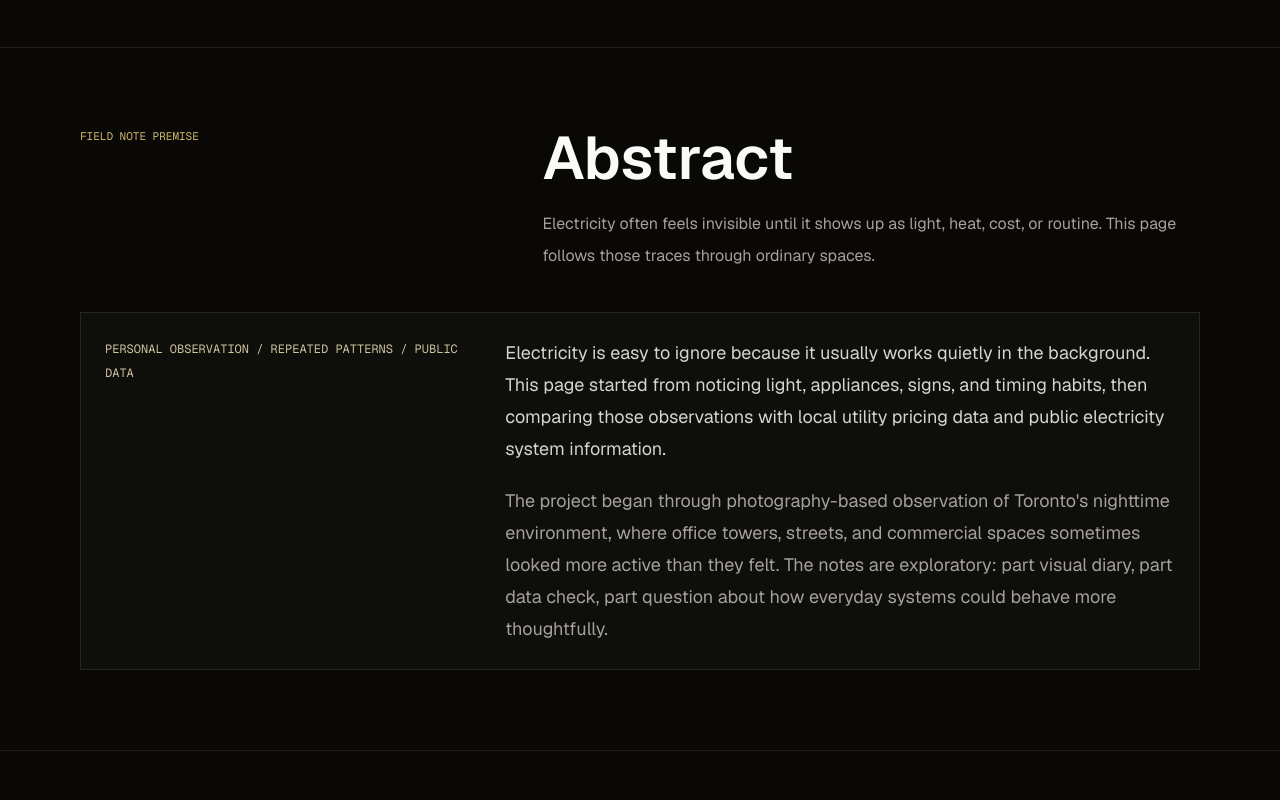
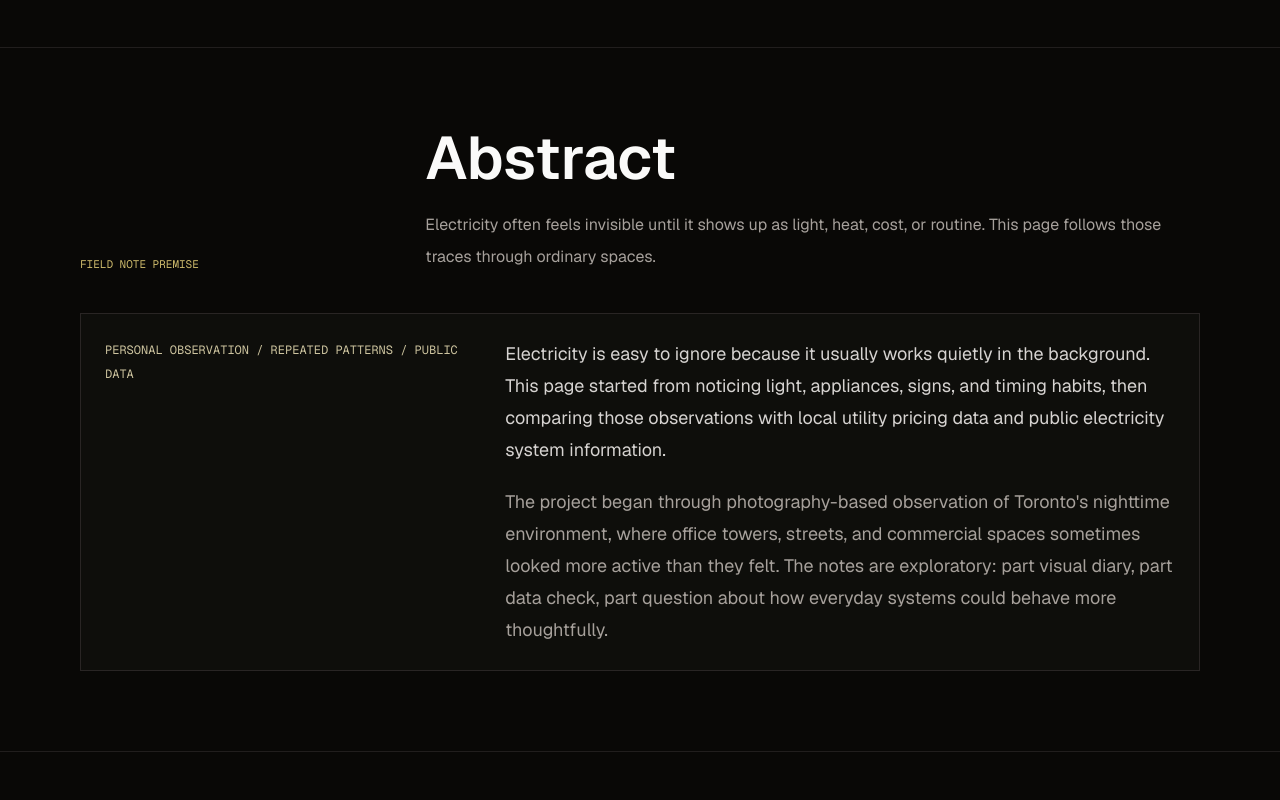
Before and after one commit to Shunnnyyy/power-in-practice, a Next.js app: page / in a window 1280 px wide. Shown: the part 840-1640 px from the top of the page. Built offline with nearby package versions, Linux system fonts and the light colour scheme.

Commit message:
Refine section hierarchy and card styling

```diff
--- a/app/globals.css
+++ b/app/globals.css
@@ -128,9 +128,9 @@ html {
 .pip-source-card:hover,
 .pip-photo-card:hover {
   border-color: rgba(246, 220, 166, .32);
-  box-shadow: 0 18px 54px rgba(0, 0, 0, .30), 0 0 0 1px rgba(246, 220, 166, .05);
+  box-shadow: 0 12px 34px rgba(0, 0, 0, .22), 0 0 0 1px rgba(246, 220, 166, .05);
   filter: contrast(1.04);
-  transform: translateY(-5px);
+  transform: translateY(-4px);
 }
 
 .pip-card:hover::before,
--- a/app/page.tsx
+++ b/app/page.tsx
@@ -219,7 +219,7 @@ function Section({
   children: React.ReactNode;
 }) {
   return (
-    <section id={id} className="relative border-t border-stone-800/80 px-5 py-20 sm:px-10 lg:px-20">
+    <section id={id} className="relative scroll-mt-24 border-t border-stone-800/80 px-5 py-20 sm:px-10 lg:px-20">
       <div className="mx-auto max-w-7xl">
         <motion.div
           variants={fadeUp}
@@ -227,11 +227,11 @@ function Section({
           whileInView="visible"
           viewport={{ once: true, margin: "-80px" }}
           transition={{ duration: 0.65, ease: "easeOut" }}
-          className="mb-10 grid gap-6 lg:grid-cols-[0.8fr_1.2fr]"
+          className="mb-10 grid gap-5 lg:grid-cols-[0.42fr_1fr] lg:items-end"
         >
           <p className="pip-badge font-mono text-[11px] uppercase text-amber-200/80">{eyebrow}</p>
           <div>
-            <h2 className="max-w-4xl text-4xl font-semibold leading-none text-stone-50 sm:text-6xl">{title}</h2>
+            <h2 className="max-w-4xl text-4xl font-semibold leading-[1.02] text-stone-50 sm:text-5xl lg:text-6xl">{title}</h2>
             {subtitle && <p className="mt-5 max-w-3xl text-base leading-8 text-stone-400">{subtitle}</p>}
           </div>
         </motion.div>
@@ -940,7 +940,7 @@ export default function PowerInPracticeWebsite() {
               rel="noreferrer"
               variants={fadeUp}
               whileHover={{ y: -6, rotateX: 2, rotateY: -2 }}
-              className="pip-link-card group relative min-h-72 overflow-hidden border border-stone-800 bg-[#11100d] p-6 shadow-[0_18px_60px_rgba(0,0,0,0.32)]"
+              className="pip-link-card group relative min-h-72 overflow-hidden border border-stone-800 bg-[#11100d] p-6"
             >
               <div className="absolute inset-0 opacity-35 transition duration-500 group-hover:opacity-70">
                 <svg aria-hidden="true" viewBox="0 0 520 320" className="h-full w-full">
@@ -988,7 +988,7 @@ export default function PowerInPracticeWebsite() {
               rel="noreferrer"
               variants={fadeUp}
               whileHover={{ y: -5 }}
-              className="pip-source-card group min-h-64 border border-stone-800 bg-[#11100d]/85 p-6 shadow-[0_18px_60px_rgba(0,0,0,0.32)] transition hover:border-amber-200/40"
+              className="pip-source-card group min-h-64 border border-stone-800 bg-[#11100d]/85 p-6 transition hover:border-amber-200/40"
             >
               <p className="font-mono text-[11px] uppercase text-amber-100/75">{label}</p>
               <h3 className="mt-14 text-2xl font-semibold leading-tight text-stone-50">{title}</h3>
```
